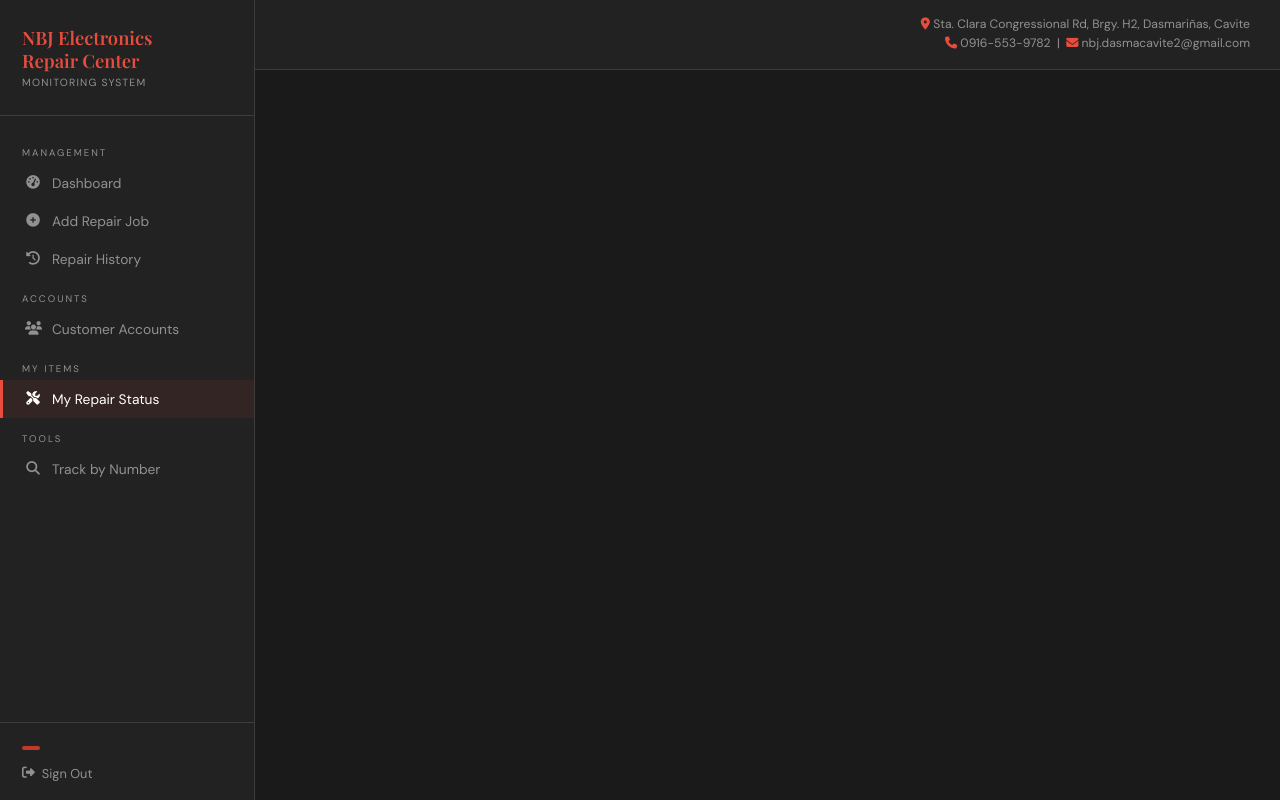
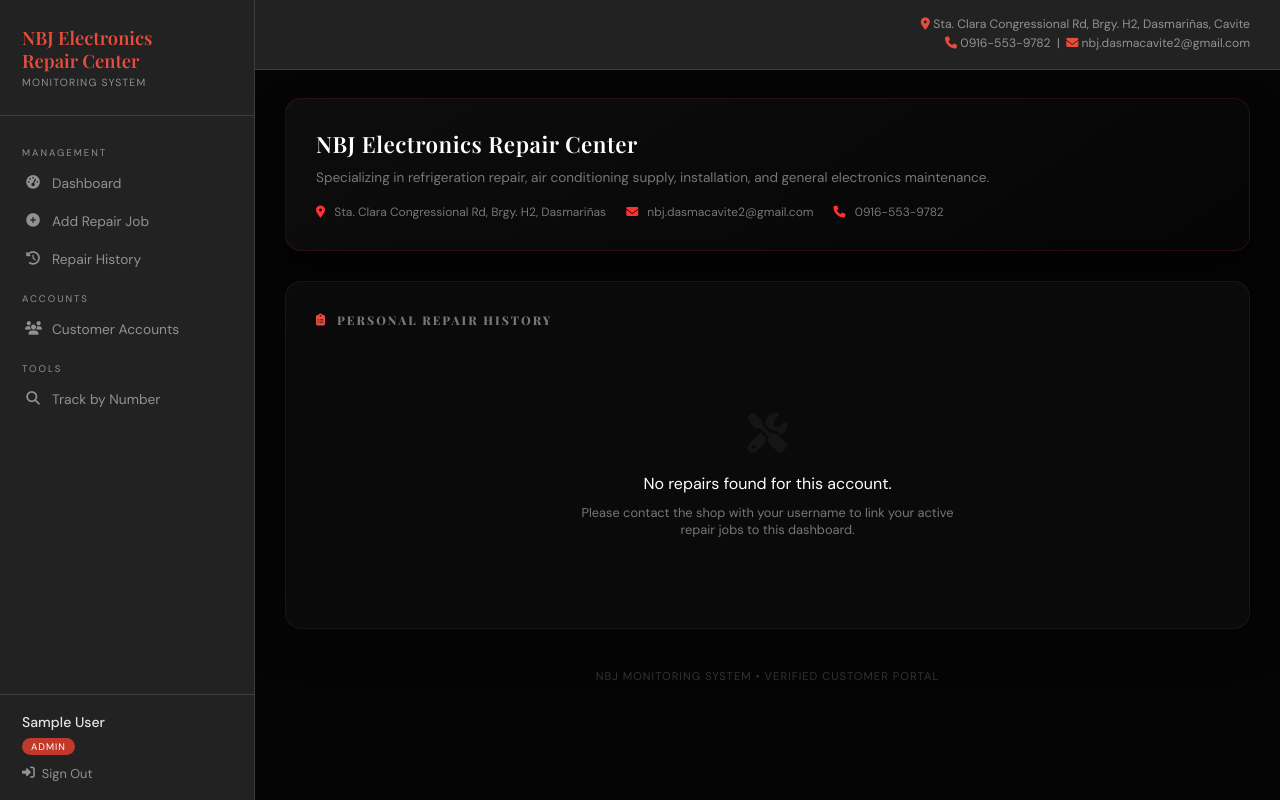
Before and after one commit to shujimatsuoka28/nbj_repair_center_website, a Flask app: page /customer-dashboard in a window 1280 px wide. Run offline with Flask 3, Linux system fonts and the light colour scheme; the visitor is signed in with stand-in values (Sample User, id 1); data that the repository does not hold is empty.

Commit message:
Update base.html

```diff
--- a/nbj_repair_system/nbj_repair/templates/base.html
+++ b/nbj_repair_system/nbj_repair/templates/base.html
@@ -7,6 +7,7 @@
 <link href="https://fonts.googleapis.com/css2?family=Playfair+Display:wght@600;700;800&family=DM+Sans:wght@300;400;500;600&display=swap" rel="stylesheet">
 <link rel="stylesheet" href="https://cdnjs.cloudflare.com/ajax/libs/font-awesome/6.5.0/css/all.min.css">
 <style>
+/* ... (Keep your existing CSS exactly as it is) ... */
 *{margin:0;padding:0;box-sizing:border-box;}
 :root{
   --red:#c0392b;--red-dark:#96281b;--red-light:#e74c3c;
@@ -15,8 +16,6 @@
   --white:#fff;--white-dim:rgba(255,255,255,0.88);--white-muted:rgba(255,255,255,0.5);
 }
 body{font-family:'DM Sans',sans-serif;background:var(--grey);color:var(--white);min-height:100vh;display:flex;}
-
-/* SIDEBAR */
 .sidebar{position:fixed;left:0;top:0;bottom:0;width:255px;background:var(--grey-mid);border-right:1px solid var(--grey-border);display:flex;flex-direction:column;z-index:100;}
 .sidebar-brand{padding:26px 22px;border-bottom:1px solid var(--grey-border);}
 .sidebar-brand .name{font-family:'Playfair Display',serif;font-size:1.15rem;color:var(--red-light);line-height:1.25;}
@@ -31,8 +30,6 @@ body{font-family:'DM Sans',sans-serif;background:var(--grey);color:var(--white);
 .role-pill{display:inline-block;background:var(--red);color:#fff;font-size:0.6rem;padding:2px 9px;border-radius:20px;text-transform:uppercase;letter-spacing:1px;margin-bottom:10px;}
 .logout-link{display:flex;align-items:center;gap:7px;color:var(--white-muted);text-decoration:none;font-size:0.8rem;transition:color 0.18s;}
 .logout-link:hover{color:var(--red-light);}
-
-/* MAIN */
 .main{margin-left:255px;min-height:100vh;display:flex;flex-direction:column;flex:1;}
 .topbar{background:var(--grey-mid);border-bottom:1px solid var(--grey-border);padding:15px 30px;display:flex;align-items:center;justify-content:space-between;gap:16px;}
 .topbar-title{font-family:'Playfair Display',serif;font-size:1.25rem;font-weight:600;display:flex;align-items:center;gap:10px;}
@@ -40,28 +37,20 @@ body{font-family:'DM Sans',sans-serif;background:var(--grey);color:var(--white);
 .topbar-info{font-size:0.76rem;color:var(--white-muted);text-align:right;line-height:1.6;}
 .topbar-info i{color:var(--red-light);}
 .content{padding:28px 30px;flex:1;}
-
-/* CARDS */
 .card{background:var(--grey-card);border:1px solid var(--grey-border);border-radius:10px;padding:22px;margin-bottom:22px;}
 .card-title{font-family:'Playfair Display',serif;font-size:1rem;margin-bottom:16px;display:flex;align-items:center;gap:9px;}
 .card-title i{color:var(--red-light);}
-
-/* STATS */
 .stats-grid{display:grid;grid-template-columns:repeat(4,1fr);gap:16px;margin-bottom:22px;}
 .stat-card{background:var(--grey-card);border:1px solid var(--grey-border);border-radius:10px;padding:20px;display:flex;align-items:center;gap:15px;transition:border-color 0.2s;}
 .stat-card:hover{border-color:var(--red);}
 .stat-icon{width:46px;height:46px;background:rgba(192,57,43,0.14);border-radius:9px;display:flex;align-items:center;justify-content:center;font-size:1.1rem;color:var(--red-light);flex-shrink:0;}
 .stat-value{font-size:1.75rem;font-weight:700;line-height:1;}
 .stat-label{font-size:0.72rem;color:var(--white-muted);margin-top:3px;text-transform:uppercase;letter-spacing:0.5px;}
-
-/* TABLE */
 .table-wrap{overflow-x:auto;}
 table{width:100%;border-collapse:collapse;font-size:0.84rem;}
 th{text-align:left;padding:10px 13px;font-size:0.68rem;text-transform:uppercase;letter-spacing:1.2px;color:var(--white-muted);border-bottom:1px solid var(--grey-border);font-weight:500;}
 td{padding:12px 13px;border-bottom:1px solid rgba(255,255,255,0.04);vertical-align:middle;}
 tr:hover td{background:rgba(255,255,255,0.025);}
-
-/* BADGES */
 .badge{display:inline-block;padding:3px 10px;border-radius:20px;font-size:0.7rem;font-weight:600;text-transform:uppercase;letter-spacing:0.5px;}
 .badge-received{background:rgba(52,152,219,0.18);color:#5dade2;}
 .badge-diagnosing{background:rgba(241,196,15,0.18);color:#f4d03f;}
@@ -69,8 +58,6 @@ tr:hover td{background:rgba(255,255,255,0.025);}
 .badge-waitingforparts{background:rgba(155,89,182,0.18);color:#bb8fce;}
 .badge-completed{background:rgba(39,174,96,0.18);color:#58d68d;}
 .badge-released{background:rgba(192,57,43,0.18);color:#ec7063;}
-
-/* FORMS */
 .form-grid{display:grid;grid-template-columns:1fr 1fr;gap:16px;}
 .form-group{display:flex;flex-direction:column;gap:6px;}
 .form-group.full{grid-column:1/-1;}
@@ -79,8 +66,6 @@ input,select,textarea{background:rgba(255,255,255,0.05);border:1px solid var(--g
 input:focus,select:focus,textarea:focus{outline:none;border-color:var(--red-light);background:rgba(255,255,255,0.07);}
 select option{background:var(--grey-light);}
 textarea{resize:vertical;min-height:80px;}
-
-/* BUTTONS */
 .btn{display:inline-flex;align-items:center;gap:7px;padding:9px 18px;border-radius:7px;border:none;font-size:0.84rem;font-weight:500;cursor:pointer;font-family:'DM Sans',sans-serif;text-decoration:none;transition:all 0.18s;}
 .btn-primary{background:var(--red);color:#fff;}
 .btn-primary:hover{background:var(--red-dark);}
@@ -89,35 +74,21 @@ textarea{resize:vertical;min-height:80px;}
 .btn-sm{padding:6px 12px;font-size:0.77rem;}
 .btn-danger{background:rgba(192,57,43,0.15);color:#ec7063;border:1px solid rgba(192,57,43,0.25);}
 .btn-danger:hover{background:rgba(192,57,43,0.28);}
-
-/* ALERT BOXES */
 .msg-success{padding:11px 15px;border-radius:8px;margin-bottom:18px;font-size:0.84rem;display:flex;align-items:center;gap:9px;background:rgba(39,174,96,0.12);border:1px solid rgba(39,174,96,0.28);color:#58d68d;}
 .msg-error{padding:11px 15px;border-radius:8px;margin-bottom:18px;font-size:0.84rem;display:flex;align-items:center;gap:9px;background:rgba(192,57,43,0.12);border:1px solid rgba(192,57,43,0.28);color:#ec7063;}
 .msg-info{padding:11px 15px;border-radius:8px;margin-bottom:18px;font-size:0.84rem;display:flex;align-items:center;gap:9px;background:rgba(52,152,219,0.1);border:1px solid rgba(52,152,219,0.25);color:#5dade2;}
-
-/* FILTER TABS */
 .filter-tabs{display:flex;gap:7px;margin-bottom:18px;flex-wrap:wrap;}
 .filter-tab{padding:6px 13px;border-radius:20px;font-size:0.78rem;border:1px solid var(--grey-border2);color:var(--white-muted);text-decoration:none;transition:all 0.18s;}
 .filter-tab:hover,.filter-tab.active{background:var(--red);border-color:var(--red);color:#fff;}
-
-/* MODAL */
 .modal-overlay{display:none;position:fixed;inset:0;background:rgba(0,0,0,0.72);z-index:200;align-items:center;justify-content:center;}
 .modal-overlay.open{display:flex;}
 .modal{background:var(--grey-card);border:1px solid var(--grey-border2);border-radius:12px;padding:26px;width:460px;max-width:95vw;max-height:90vh;overflow-y:auto;}
 .modal-title{font-family:'Playfair Display',serif;font-size:1.05rem;margin-bottom:18px;color:var(--red-light);}
-
-/* EMPTY */
 .empty-state{text-align:center;padding:48px 20px;color:var(--white-muted);}
 .empty-state i{font-size:2.2rem;margin-bottom:12px;display:block;color:var(--grey-border2);}
 .empty-state p{font-size:0.88rem;}
-
-/* TRACKING */
 .tracking-num{font-family:monospace;font-size:0.9rem;color:var(--red-light);font-weight:700;letter-spacing:1px;}
-
-/* DIVIDER */
 hr{border:none;border-top:1px solid var(--grey-border);margin:18px 0;}
-
-/* COMPANY FOOTER BAR */
 .company-bar{background:linear-gradient(135deg,rgba(192,57,43,0.09),transparent);border:1px solid rgba(192,57,43,0.22);border-radius:10px;padding:18px 22px;margin-bottom:22px;}
 .company-bar-name{font-family:'Playfair Display',serif;font-size:1.05rem;margin-bottom:5px;}
 .company-bar-desc{font-size:0.8rem;color:var(--white-muted);line-height:1.6;}
@@ -134,8 +105,9 @@ hr{border:none;border-top:1px solid var(--grey-border);margin:18px 0;}
   </div>
   <nav class="sidebar-nav">
 
+    {% if session['role'] == 'admin' %}
     <div class="nav-label">Management</div>
-    <a href="{{ url_for('dashboard') }}" class="nav-link {% if request.endpoint == 'dashboard' %}active{% endif %}">
+    <a href="{{ url_for('admin_dashboard') }}" class="nav-link {% if request.endpoint == 'admin_dashboard' %}active{% endif %}">
       <i class="fas fa-tachometer-alt"></i> Dashboard
     </a>
     <a href="{{ url_for('add_repair') }}" class="nav-link {% if request.endpoint == 'add_repair' %}active{% endif %}">
@@ -148,33 +120,40 @@ hr{border:none;border-top:1px solid var(--grey-border);margin:18px 0;}
     <a href="{{ url_for('manage_accounts') }}" class="nav-link {% if request.endpoint == 'manage_accounts' %}active{% endif %}">
       <i class="fas fa-users"></i> Customer Accounts
     </a>
+    {% endif %}
 
+    {% if session['role'] == 'customer' %}
     <div class="nav-label">My Items</div>
     <a href="{{ url_for('customer_dashboard') }}" class="nav-link {% if request.endpoint == 'customer_dashboard' %}active{% endif %}">
       <i class="fas fa-tools"></i> My Repair Status
     </a>
+    {% endif %}
 
     <div class="nav-label">Tools</div>
     <a href="{{ url_for('track') }}" class="nav-link {% if request.endpoint == 'track' %}active{% endif %}">
       <i class="fas fa-search"></i> Track by Number
     </a>
   </nav>
+
   <div class="sidebar-footer">
-    <div class="user-name"></div>
-    <div class="role-pill"></div><br>
-    <a href="{{ url_for('logout') }}" class="logout-link"><i class="fas fa-sign-out-alt"></i> Sign Out</a>
+    <div class="user-name">{{ session['fullname'] }}</div>
+    <div class="role-pill">{{ session['role'] }}</div><br>
+    <a href="{{ url_for('logout') }}" class="logout-link"><i class="fas fa-sign-in-alt"></i> Sign Out</a>
   </div>
 </div>
+
 <div class="main">
   <div class="topbar">
-    <div class="topbar-title"></div>
+    <div class="topbar-title">
+        {% block page_title %}{% endblock %}
+    </div>
     <div class="topbar-info">
       <i class="fas fa-map-marker-alt"></i> Sta. Clara Congressional Rd, Brgy. H2, Dasmariñas, Cavite<br>
       <i class="fas fa-phone"></i> 0916-553-9782 &nbsp;|&nbsp; <i class="fas fa-envelope"></i> nbj.dasmacavite2@gmail.com
     </div>
   </div>
   <div class="content">
-
+    {% block content %}{% endblock %}
   </div>
 </div>
 </body>
```
